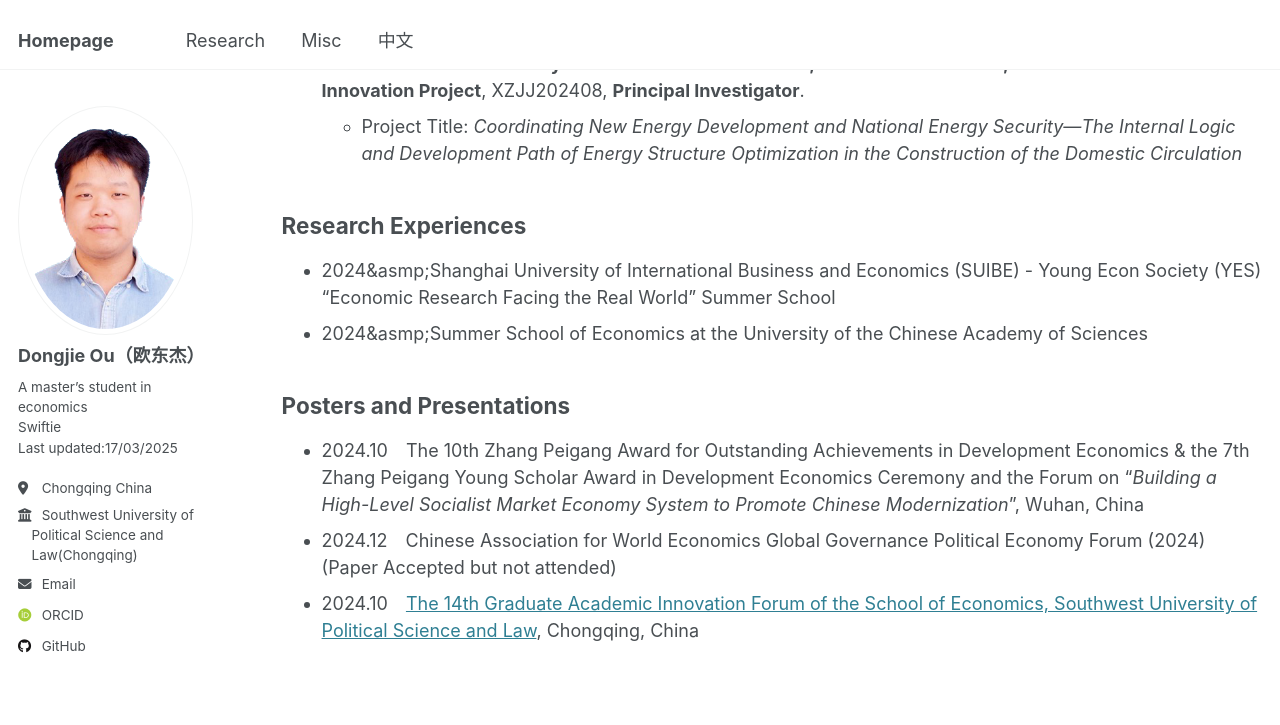
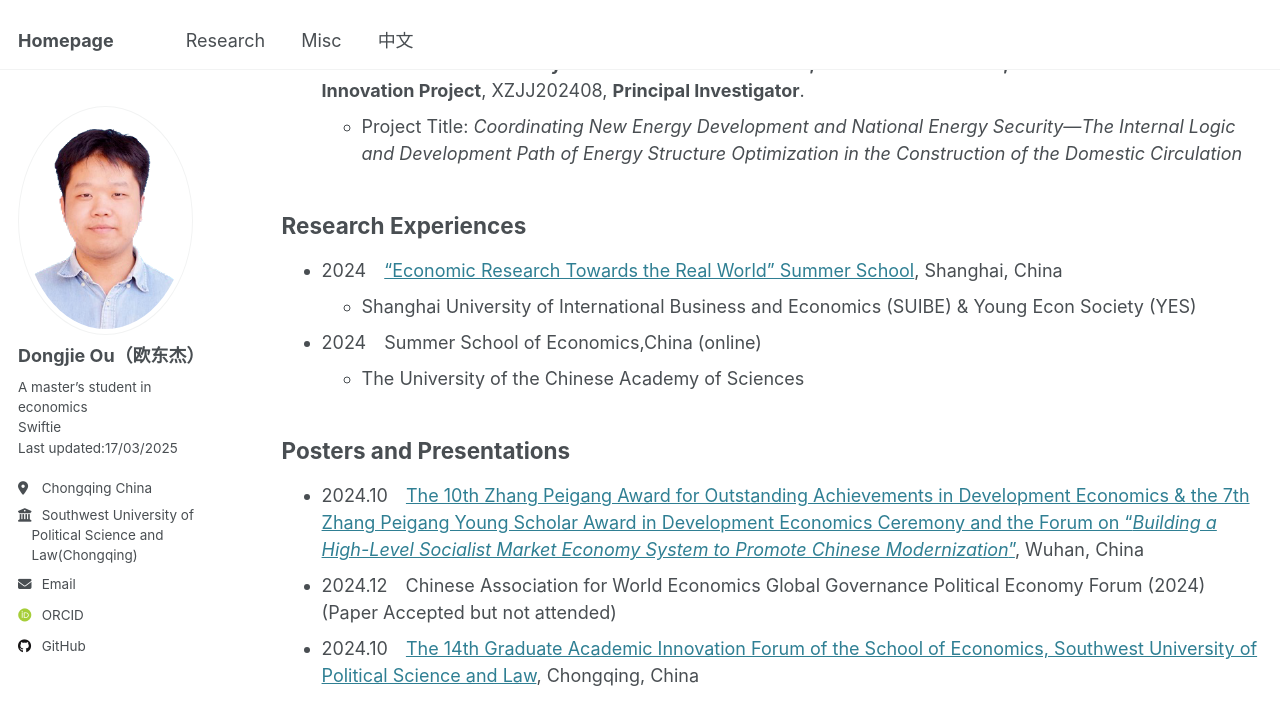
Before and after one commit to oudongjie2001/oudongjie2001.github.io, a Jekyll site: the page built from _pages/research.md, in a window 1280 px wide and 900 px high, scrolled down 2467 px. Shown: the top 725 px of the window. Built offline with Jekyll 4.4.1, drawn with Linux system fonts in a browser that asks for light colours; some web fonts are replaced.

Commit message:
Update research.md

```diff
--- a/_pages/research.md
+++ b/_pages/research.md
@@ -65,11 +65,14 @@ In Progress
   - Project Title: *Coordinating New Energy Development and National Energy Security—The Internal Logic and Development Path of Energy Structure Optimization in the Construction of the Domestic Circulation*
 
 ## Research Experiences
-- 2024&asmp;Shanghai University of International Business and Economics (SUIBE) - Young Econ Society (YES) “Economic Research Facing the Real World” Summer School
-- 2024&asmp;Summer School of Economics at the University of the Chinese Academy of Sciences
+
+- 2024&emsp;[“Economic Research Towards the Real World” Summer School](https://www.suibe.edu.cn/2024/0801/c12538a173667/page.htm), Shanghai, China
+  - Shanghai University of International Business and Economics (SUIBE) & Young Econ Society (YES)
+- 2024&emsp;Summer School of Economics,China (online)
+  - The University of the Chinese Academy of Sciences
 
 ## Posters and Presentations
 
-- 2024.10&emsp;The 10th Zhang Peigang Award for Outstanding Achievements in Development Economics & the 7th Zhang Peigang Young Scholar Award in Development Economics Ceremony and the Forum on “*Building a High-Level Socialist Market Economy System to Promote Chinese Modernization*”, Wuhan, China
+- 2024.10&emsp;[The 10th Zhang Peigang Award for Outstanding Achievements in Development Economics & the 7th Zhang Peigang Young Scholar Award in Development Economics Ceremony and the Forum on “*Building a High-Level Socialist Market Economy System to Promote Chinese Modernization*”](http://pkcjjh.hust.edu.cn/info/1068/2780.htm), Wuhan, China
 - 2024.12&emsp;Chinese Association for World Economics Global Governance Political Economy Forum (2024) (Paper Accepted but not attended)
 - 2024.10&emsp;[The 14th Graduate Academic Innovation Forum of the School of Economics, Southwest University of Political Science and Law](https://es.swupl.edu.cn/xzjl/5fa34a3e7f324762862565d715fc1e7e.htm), Chongqing, China
```
